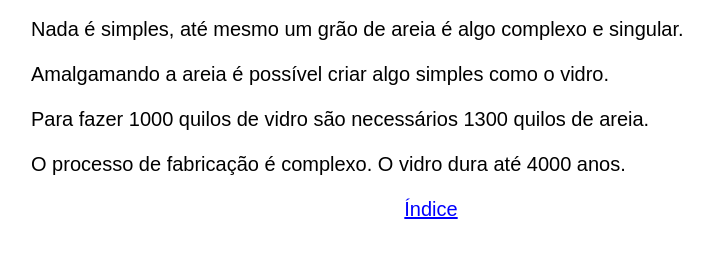
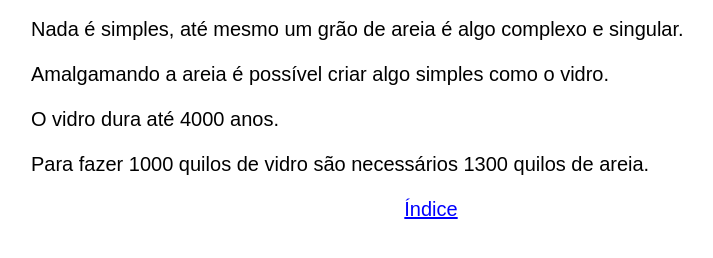
Before and after one commit to MeuGarfo/aicoutodasilva.github.io, a plain HTML site: page nada_e_simples.html in a window 1280 px wide. Shown: the part 144-402 px from the top of the page, without its empty margins (209-922 px from the left). Drawn offline with Linux system fonts and the light colour scheme.

Commit message:
M  nada_e_simples.html

```diff
--- a/nada_e_simples.html
+++ b/nada_e_simples.html
@@ -13,8 +13,8 @@
         <p>Thu 24 Jan 2019 10:20:12 AM -02 </p>
 <p>Nada é simples, até mesmo um grão de areia é algo complexo e singular.</p>
 <p>Amalgamando a areia é possível criar algo simples como o vidro.</p>
+<p>O vidro dura até 4000 anos.</p>
 <p>Para fazer 1000 quilos de vidro são necessários 1300 quilos de areia.</p>
-<p>O processo de fabricação é complexo. O vidro dura até 4000 anos.</p>
         <p class="center">
             <a href="index.html">Índice</a>
         </p>
```
